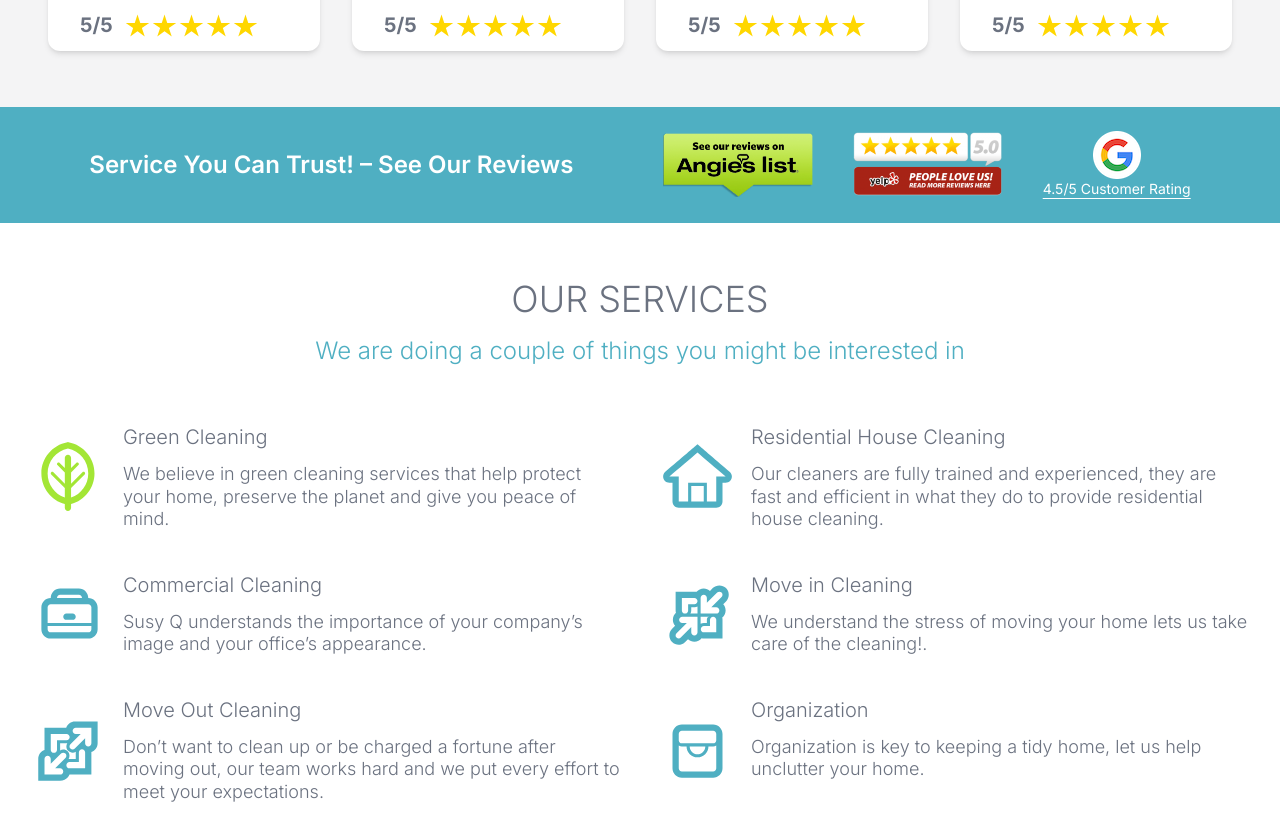
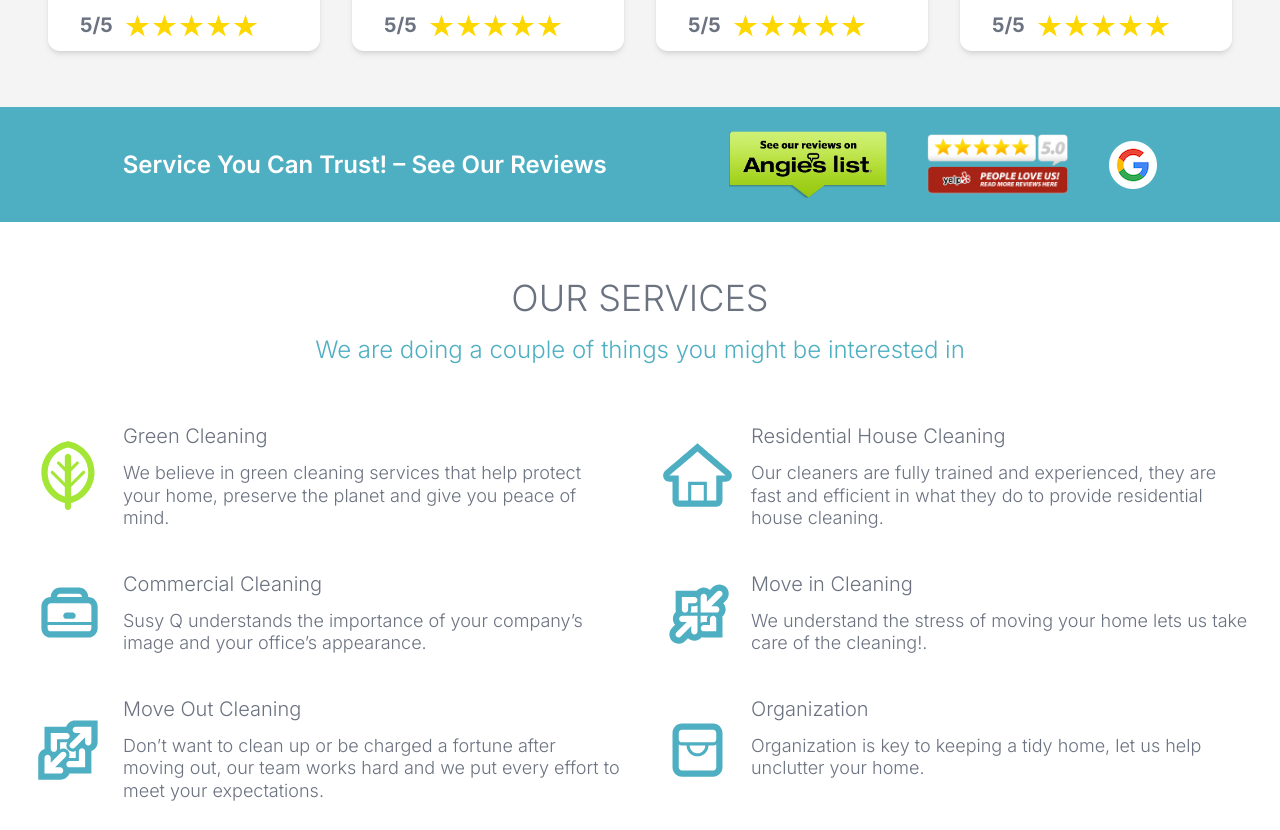
Before and after one commit to oscar-ct/susyq, a Next.js app: page / in a window 1280 px wide. Shown: the part 1001-1831 px from the top of the page. Built offline with nearby package versions, Linux system fonts and the light colour scheme.

Commit message:
feat: clear img warnings

```diff
--- a/src/components/ReviewBanner.jsx
+++ b/src/components/ReviewBanner.jsx
@@ -19,12 +19,10 @@ const ReviewBanner = () => {
                         rel="noopener noreferrer"
                     >
                         <Image
-                            className={"w-full h-auto max-w-[150px]"}
-                            priority
                             width={150}
-                            height={50}
                             src={angiesIcon}
-                            alt={"angies list"}
+                            alt={"Angie's list"}
+                            style={{ height: "67px", width: "auto" }}
                         />
                     </a>
                     <a
@@ -35,16 +33,14 @@ const ReviewBanner = () => {
                         rel="noopener noreferrer"
                     >
                         <Image
-                            className={"w-full h-auto max-w-[150px]"}
-                            priority
                             width={150}
-                            height={50}
                             src={yelpIcon}
-                            alt={"yelp reviews"}
+                            alt={"Yelp 5-star rating"}
+                            style={{ height: "64px", width: "auto" }}
                         />
                     </a>
                     <a
-                        className={"flex flex-col justify-center items-center"}
+                        className={"w-12 flex flex-col justify-center items-center gap-2"}
                         aria-label="portfolio"
                         href={"https://www.google.com/maps/place/Susy+Q+Cleaning/@30.4249436,-97.7701436,10.02z/data=!4m6!3m5!1s0x8644ca319618068d:0x49ea24942bbe87a3!8m2!3d30.4206125!4d-97.763874!16s%2Fg%2F1v8x2l5y?entry=ttu&g_ep=EgoyMDI0MTAyMy4wIKXMDSoASAFQAw%3D%3D"}
                         target="_blank"
@@ -58,7 +54,6 @@ const ReviewBanner = () => {
                             src={googleIcon}
                             alt={"google reviews"}
                         />
-                        <span className={"hidden text-sm text-center text-white underline underline-offset-4 sm:block"}>4.5/5 Customer Rating</span>
                     </a>
                 </div>
             </div>
```
